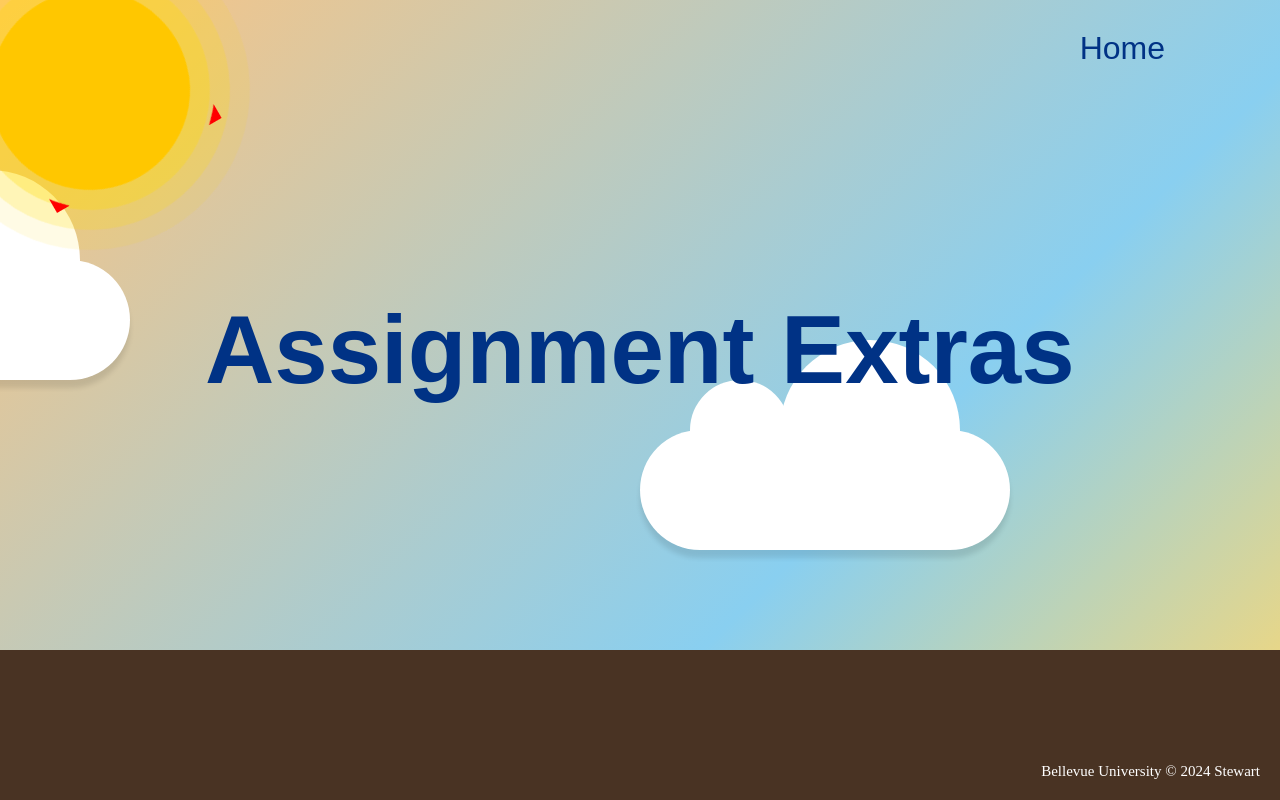
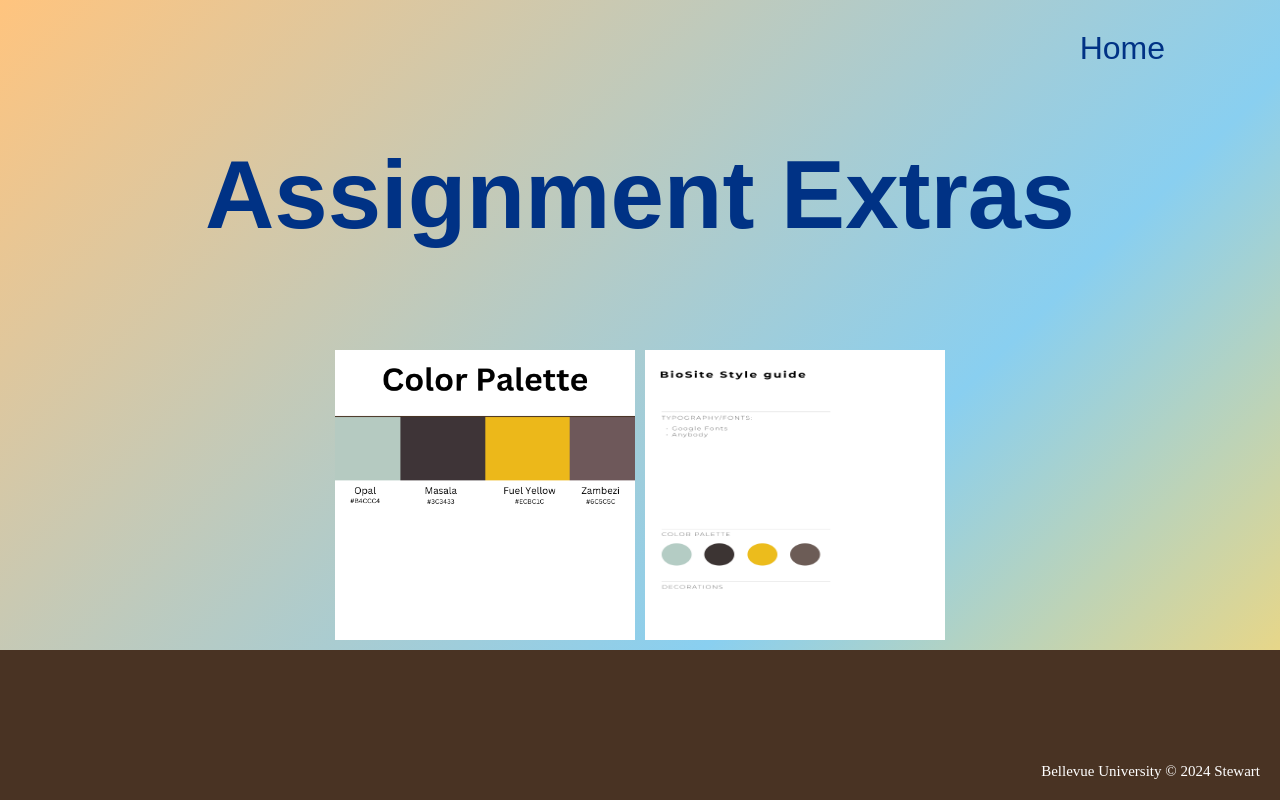
Before and after one commit to rs691/bioSite, a plain HTML site: page assignmentDetails.html in a window 1280 px wide. Drawn offline with nearby package versions, Linux system fonts and the light colour scheme; a web font is replaced by a local one.

Commit message:
Adding final touchups to images

```diff
--- a/assignmentDetails.html
+++ b/assignmentDetails.html
@@ -26,33 +26,16 @@
     </div>
 
     <div class="links animate__animated animate__fadeInDown">
-        <a href="home.html">Home</a>
-
+        <a href="index.html">Home</a>
     </div>
-
+    <div class="animate__animated animate__backInRight">
+        <img class="colorPallet" src="./images/ColorPallet.png" alt="pallet">
+        <img class="styleGuide" src="./images/earlyStyleGuide.png" alt="pallet">
+    </div>
     <div class="ground">
         <p class="footer">Bellevue University
             &copy; 2024 Stewart</p>
     </div>
-    <div class="sun">
-        <svg width="100" height="100" viewBox="0 0 800 800">
-            <path
-                d="M716.712 400L794.561 300.166C799.882 293.344 801.406 284.482 798.652 276.393C795.897 268.304 789.206 261.991 780.698 259.454L656.225 222.353L657.712 97.9201C657.815 89.4149 653.589 81.3907 646.379 76.3912C639.168 71.3916 629.864 70.0359 621.421 72.7578L497.868 112.56L422.428 11.0592C417.272 4.1214 408.912 0 400 0C391.087 0 382.728 4.1214 377.571 11.0592L302.129 112.562L178.574 72.7596C170.129 70.0394 160.826 71.3933 153.616 76.3929C146.406 81.3925 142.181 89.4166 142.283 97.9218L143.772 222.355L19.2988 259.456C10.7911 261.992 4.10011 268.306 1.34671 276.395C-1.40852 284.484 0.116665 293.344 5.43832 300.168L83.287 400.002L5.43832 499.836C0.116665 506.658 -1.40669 515.52 1.34671 523.609C4.10011 531.698 10.793 538.011 19.2988 540.548L143.772 577.647L142.283 702.08C142.181 710.585 146.406 718.609 153.616 723.609C160.828 728.607 170.127 729.962 178.574 727.242L302.129 687.44L377.571 788.943C382.728 795.88 391.087 800.002 400 800.002C408.912 800.002 417.272 795.88 422.428 788.943L497.87 687.44L621.423 727.242C629.866 729.962 639.17 728.608 646.381 723.609C653.591 718.609 657.816 710.585 657.714 702.082L656.227 577.647L780.7 540.548C789.208 538.011 795.899 531.698 798.654 523.609C801.408 515.52 799.884 506.66 794.563 499.836L716.712 400ZM400 655.343C252.454 655.343 132.417 540.796 132.417 399.998C132.417 259.201 252.454 144.655 400 144.655C547.545 144.655 667.582 259.201 667.582 399.998C667.582 540.796 547.545 655.343 400 655.343Z" />
-        </svg>
-    </div>
-
-
-    <div id="background-wrap">
-        <div class="x1">
-            <div class="cloud2"></div>
-        </div>
-        <div class="x5">
-            <div class="cloud2"></div>
-        </div>
-        <div class="x3">
-            <div class="cloud3"></div>
-        </div>
-    </div>
 </body>
 
 </html>
```
Also changed, not shown: images/ColorPallet.png (added), images/earlyStyleGuide.png (added).
